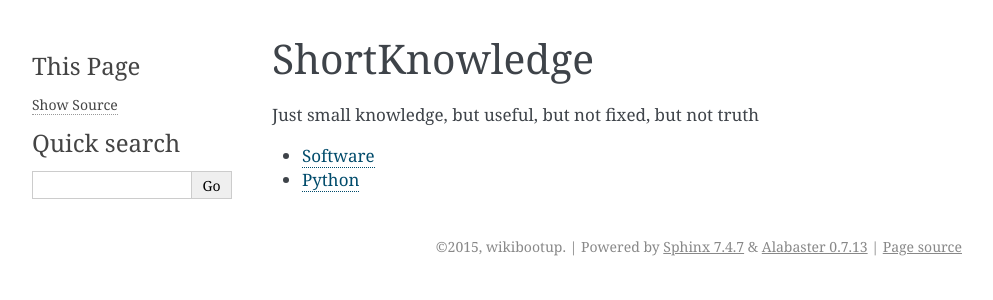
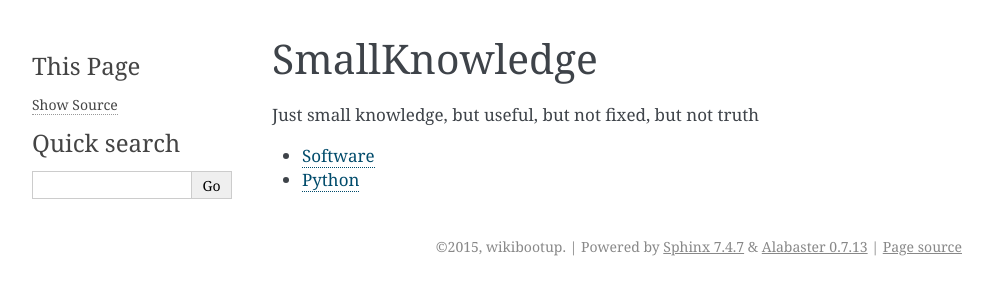
Before and after one commit to my-snippet/SmallKnowlege, a Sphinx documentation site: the page built from docs/source/index.rst, in a window 1280 px wide. Shown: the top 300 px of the page, without its empty margins (148-1141 px from the left). Built offline with Sphinx 7.4.7, drawn with Linux system fonts in a browser that asks for light colours.

Commit message:
change project name

```diff
--- a/docs/source/conf.py
+++ b/docs/source/conf.py
@@ -48,7 +48,7 @@ source_suffix = '.rst'
 master_doc = 'index'
 
 # General information about the project.
-project = u'ShortKnowledge'
+project = u'SmallKnowledge'
 copyright = u'2015, wikibootup'
 author = u'wikibootup'
 
--- a/docs/source/index.rst
+++ b/docs/source/index.rst
@@ -1,9 +1,9 @@
-.. ShortKnowledge documentation master file, created by
+.. SmallKnowledge documentation master file, created by
    sphinx-quickstart on Mon Nov  9 12:24:41 2015.
    You can adapt this file completely to your liking, but it should at least
    contain the root `toctree` directive.
 
-ShortKnowledge
+SmallKnowledge
 ==========================================
 Just small knowledge, but useful, but not fixed, but not truth
 
```
Also changed, not shown: 12 other files.
